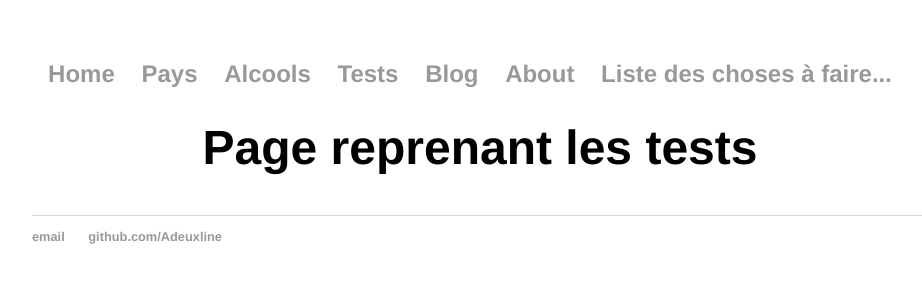
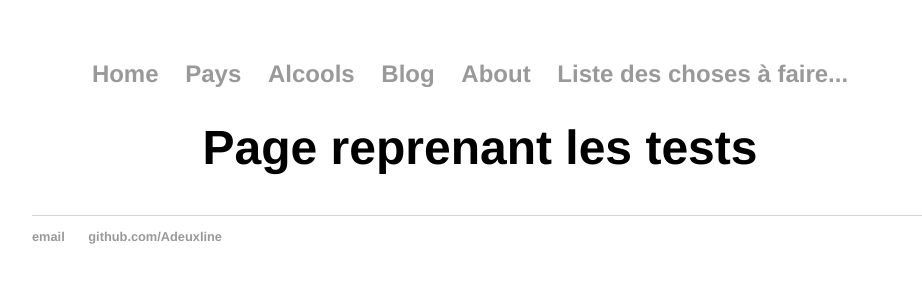
Before and after one commit to rlabe/adeuxline.github.io, a Jekyll site: the page built from tests/index.html, in a window 1280 px wide. Shown: the top 300 px of the page, without its empty margins (160-1082 px from the left). Built offline with Jekyll 4.4.1, drawn with Linux system fonts in a browser that asks for light colours.

Commit message:
Update default.html

```diff
--- a/_layouts/default.html
+++ b/_layouts/default.html
@@ -11,7 +11,6 @@
 	        		<li><a href="/">Home</a></li>
 		        	<li><a href="/countries">Pays</a></li>
 	        		<li><a href="/alcools">Alcools</a></li>
-	        		<li><a href="/tests">Tests</a></li>
 				<li><a href="/blog">Blog</a></li>
 				<li><a href="#">About</a></li>
 				<li><a href="/todo">Liste des choses à faire...</a></li>
```
